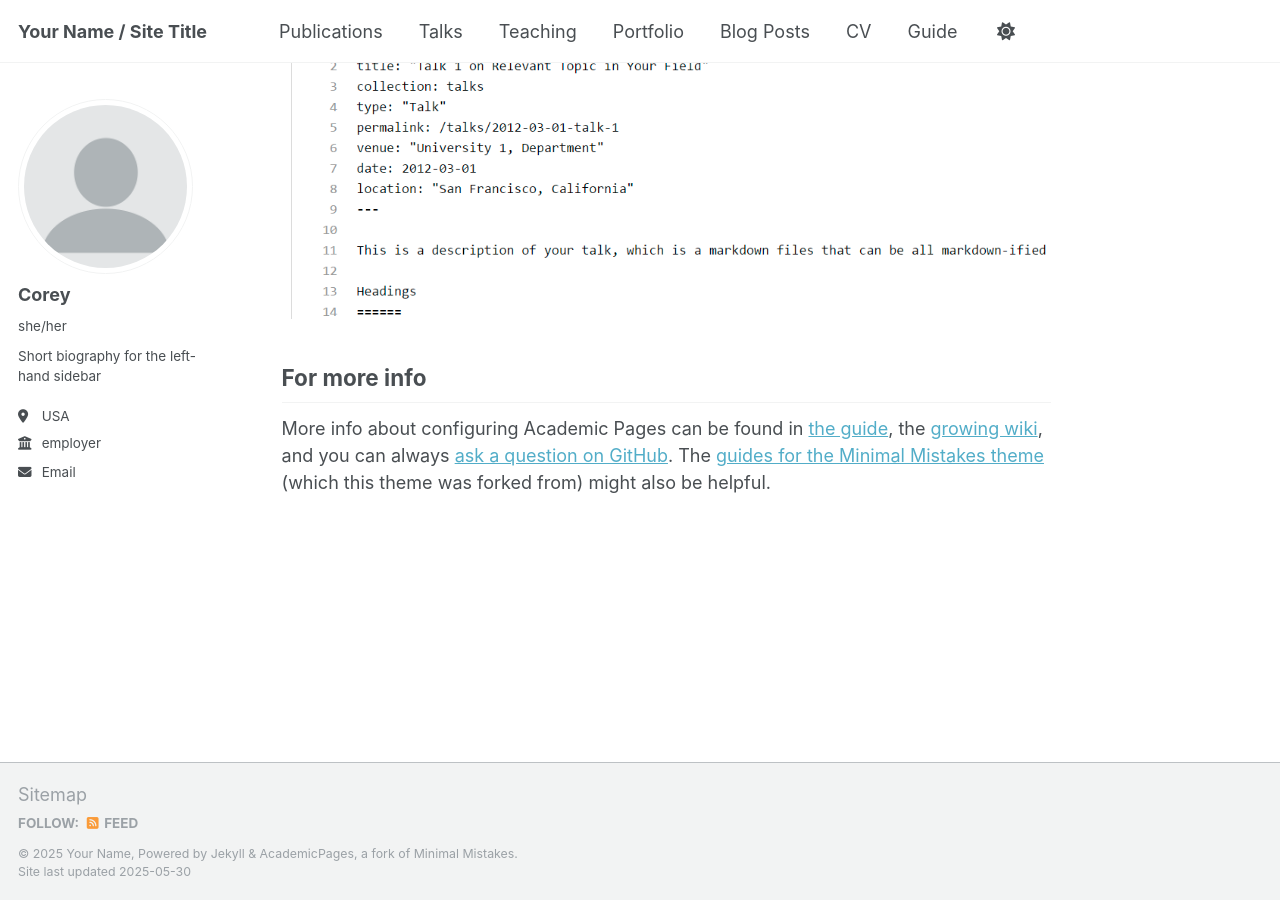
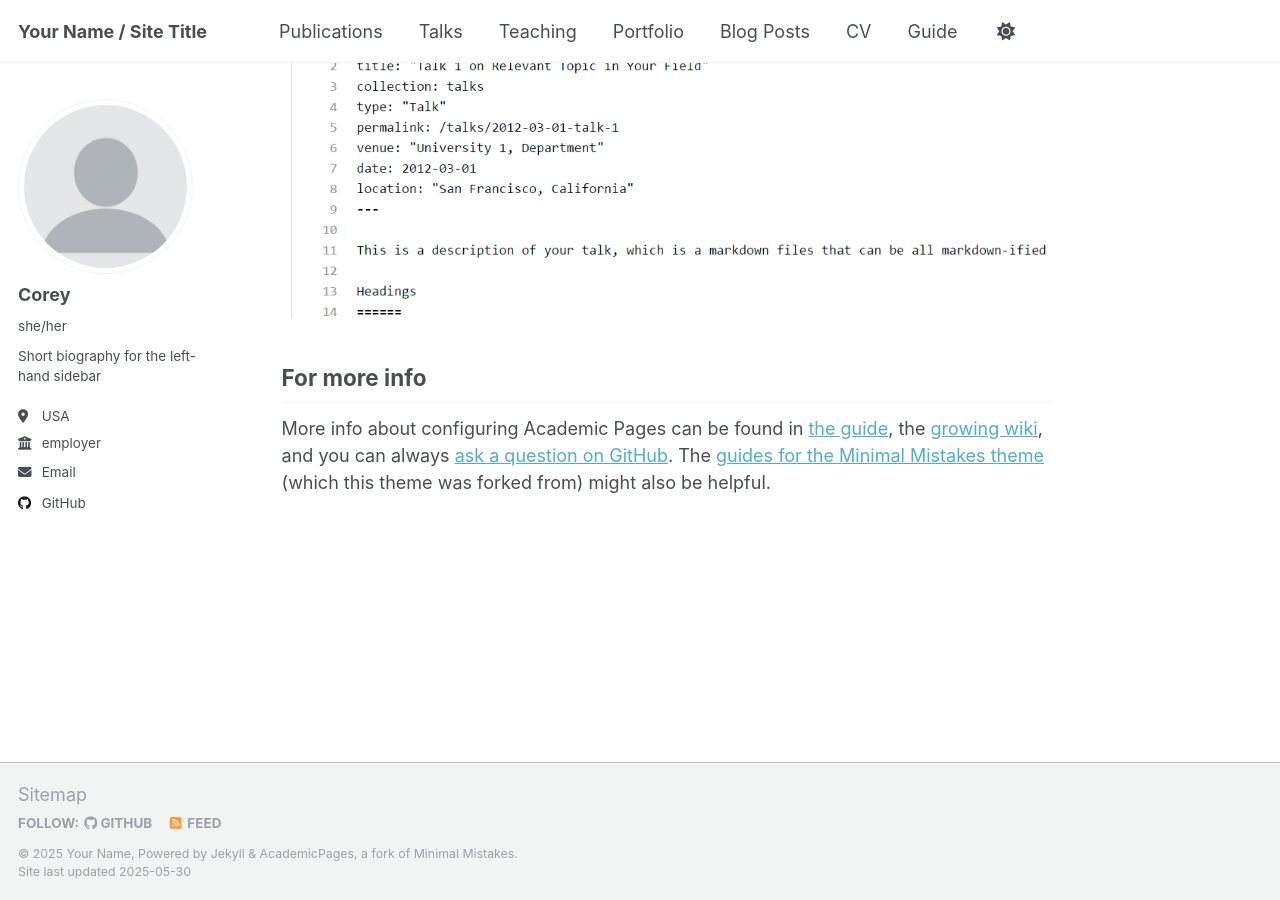
Before and after one commit to Corvus-Callosum/corvus-callosum.github.io, a Jekyll site: the page built from _pages/about.md, in a window 1280 px wide and 900 px high, scrolled down 2686 px. Built offline with Jekyll 4.4.1, drawn with Linux system fonts in a browser that asks for light colours.

Commit message:
Update _config.yml

```diff
--- a/_config.yml
+++ b/_config.yml
@@ -13,7 +13,7 @@ title                    : "Your Name / Site Title"
 title_separator          : "-"
 name                     : &name "Your Name"
 description              : &description "personal description"
-url                      : https://academicpages.github.io # the base hostname & protocol for your site e.g. "https://[your GitHub username].github.io" or if you already have some other page hosted on Github then use "https://[your GitHub username].github.io/[Your Repo Name]"
+url                      : https://corvus-callosum.github.io # the base hostname & protocol for your site e.g. "https://[your GitHub username].github.io" or if you already have some other page hosted on Github then use "https://[your GitHub username].github.io/[Your Repo Name]"
 baseurl                  : "" # the subpath of your site, e.g. "/blog"
 repository               : "academicpages/academicpages.github.io"
 
@@ -46,7 +46,7 @@ author:
   bitbucket        : # Username - Update with your username on the site
   codepen          : # Username
   dribbble         : # Username
-  github           : # "academicpages"
+  github           : "corvus-callosum"
   kaggle           : # Username
   stackoverflow    : # User number or user number and name (i.e., use "1" or "1/jeff-atwood")
 
```
